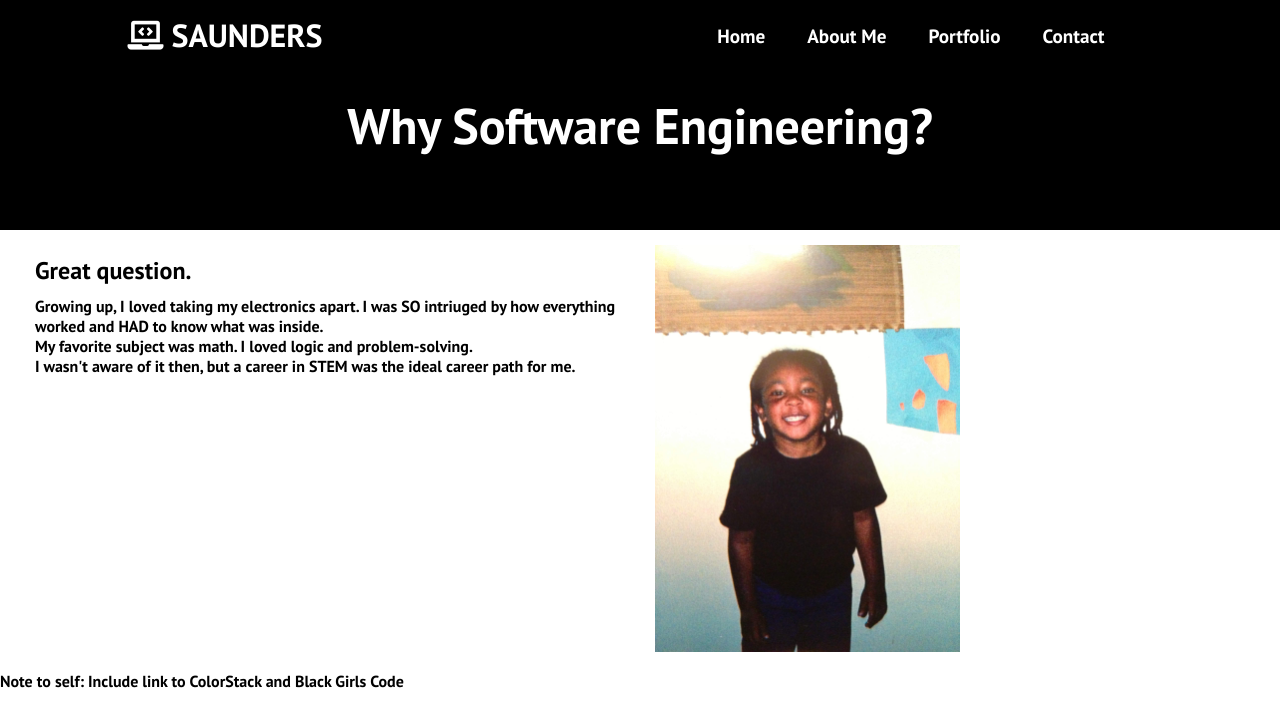
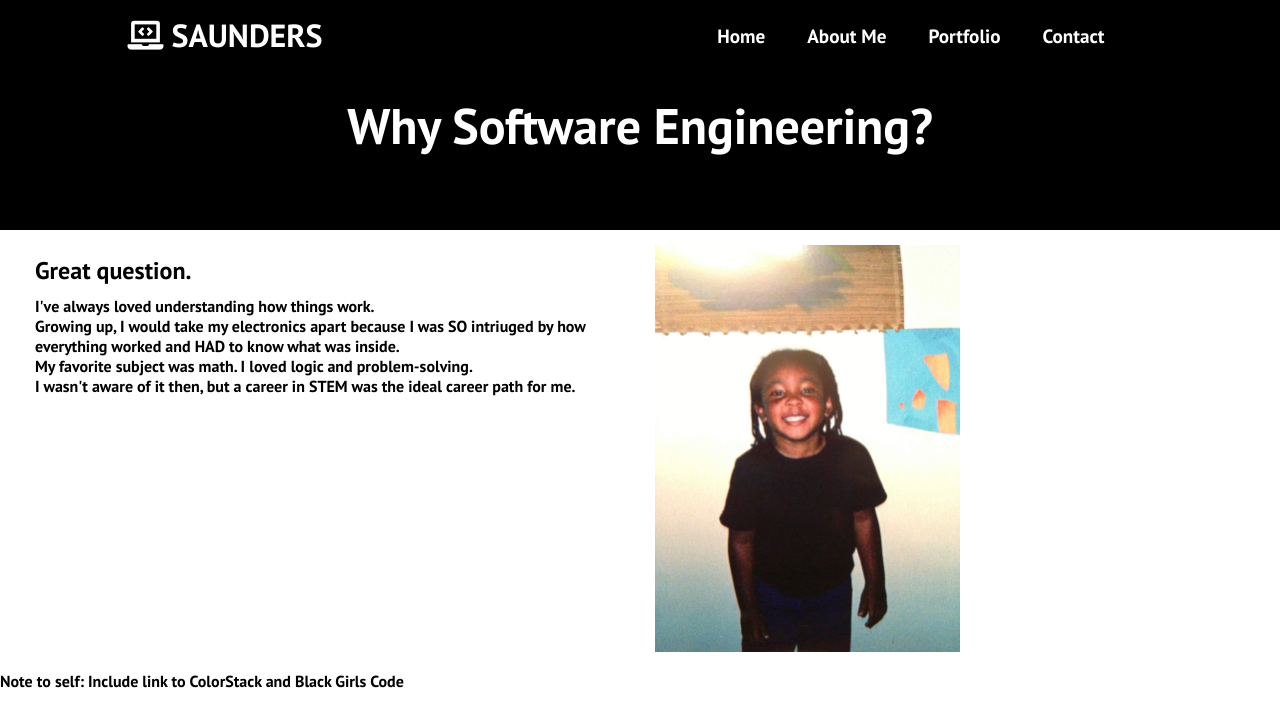
Before and after one commit to shaunacs/shauna-saunders-create-react-app, a React (Create React App) app: page /background in a window 1280 px wide. Shown: the top 726 px of the page. Built offline with nearby package versions, Linux system fonts and the light colour scheme.

Commit message:
Adding content to background info

```diff
--- a/src/components/pages/Background.js
+++ b/src/components/pages/Background.js
@@ -13,7 +13,8 @@ function Background() {
                                 Great question.
                         </h2>
                         <p className="p-content">
-                            Growing up, I loved taking my electronics apart.
+                            I've always loved understanding how things work. <br></br>
+                            Growing up, I would take my electronics apart because
                             I was SO intriuged by how everything worked and HAD to know what
                             was inside.<br></br>
                             My favorite subject was math.
```
